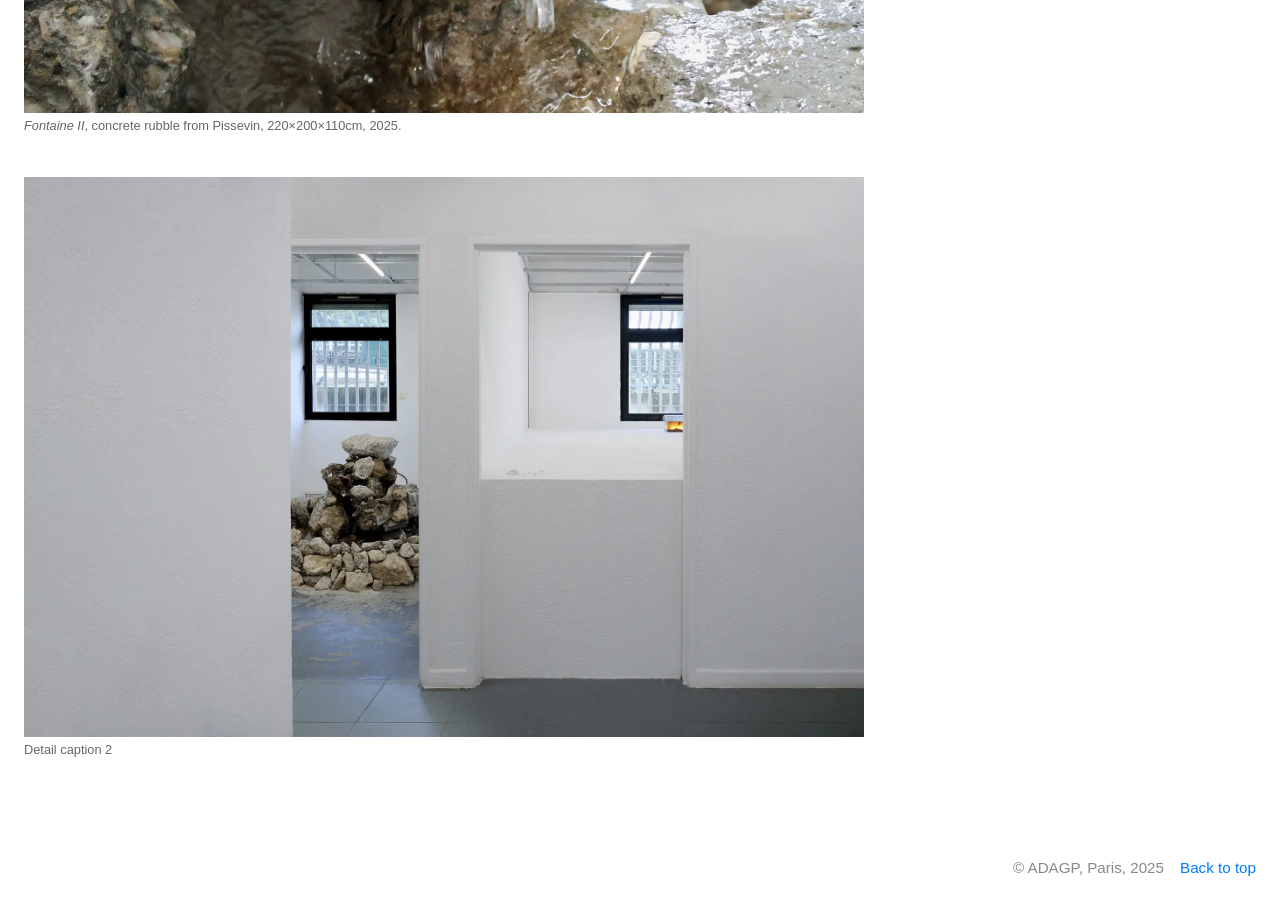
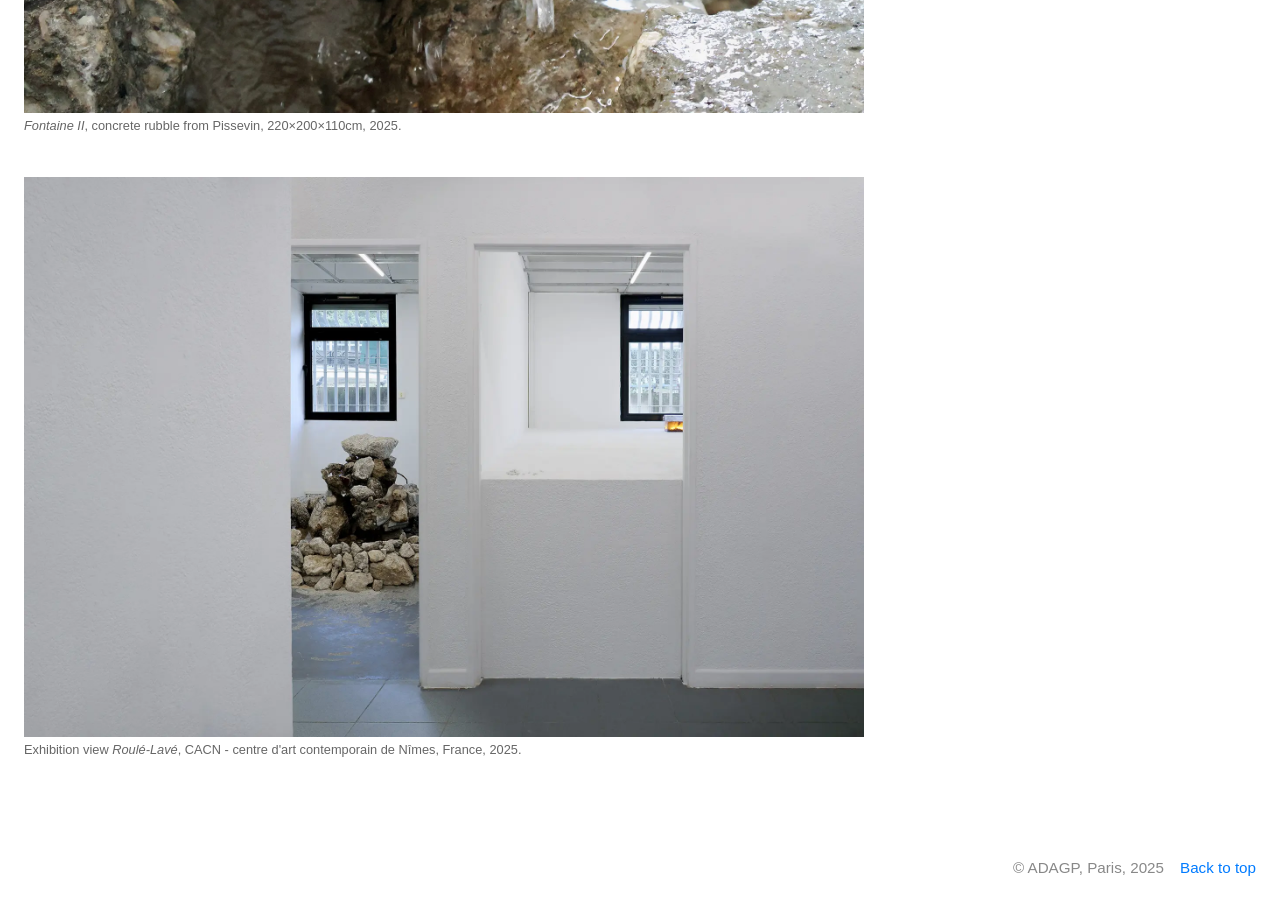
Before and after one commit to Won-Jy/archive-wonjy, a Jekyll site: the page built from work/2025/roule-lave.md, in a window 1280 px wide and 900 px high, scrolled down 1545 px. Built offline with Jekyll 4.4.1, drawn with Linux system fonts in a browser that asks for light colours.

Commit message:
Update roule-lave.md

```diff
--- a/work/2025/roule-lave.md
+++ b/work/2025/roule-lave.md
@@ -24,5 +24,5 @@ images:
   - src: "/images/2025/roule-lave/Vue_Roulé-Lavé_02__IMG_0109.webp"
     caption: "<em>Fontaine II</em>, concrete rubble from Pissevin, 220×200×110cm, 2025."
   - src: "/images/2025/roule-lave/Vue_Roulé-Lavé_05.webp"
-    caption: "Detail caption 2"
+    caption: "Exhibition view <i>Roulé-Lavé</i>, CACN - centre d'art contemporain de Nîmes, France, 2025."
 ---
```
